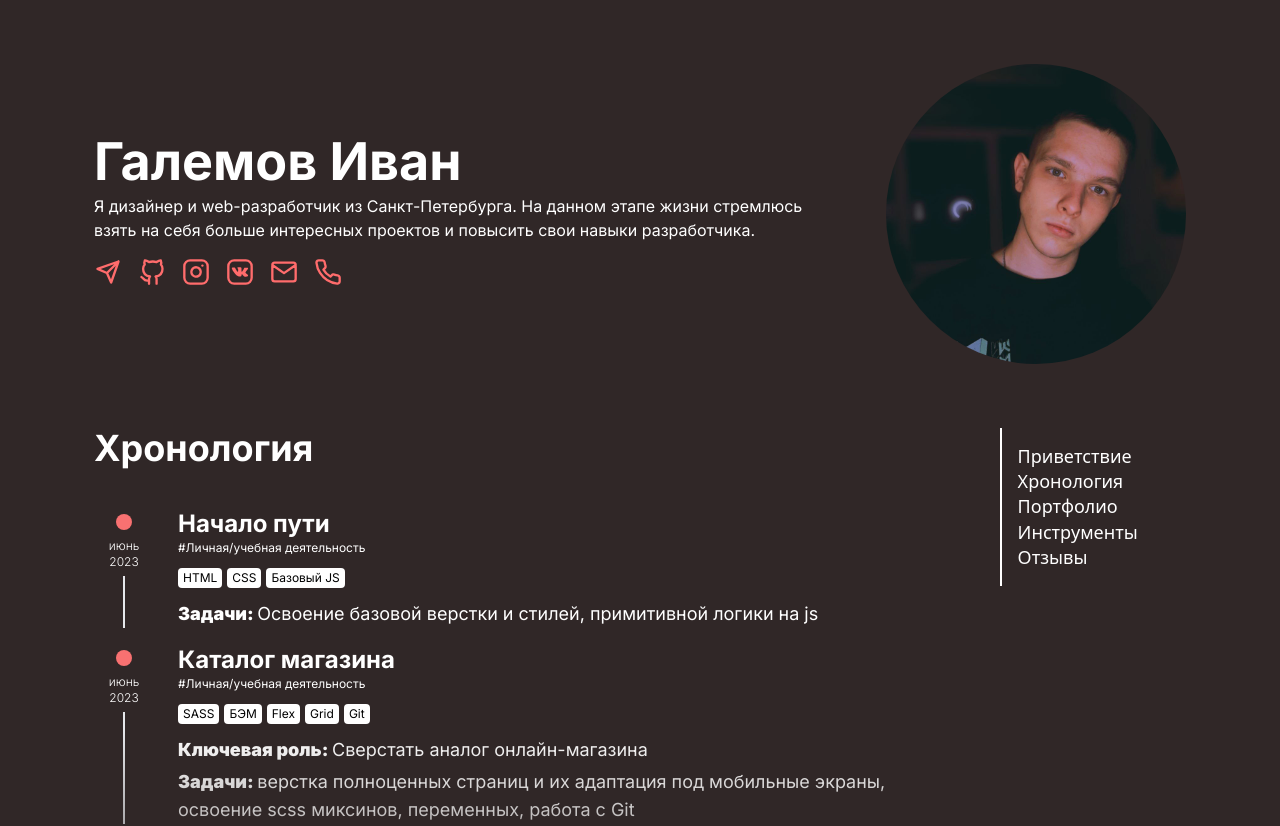
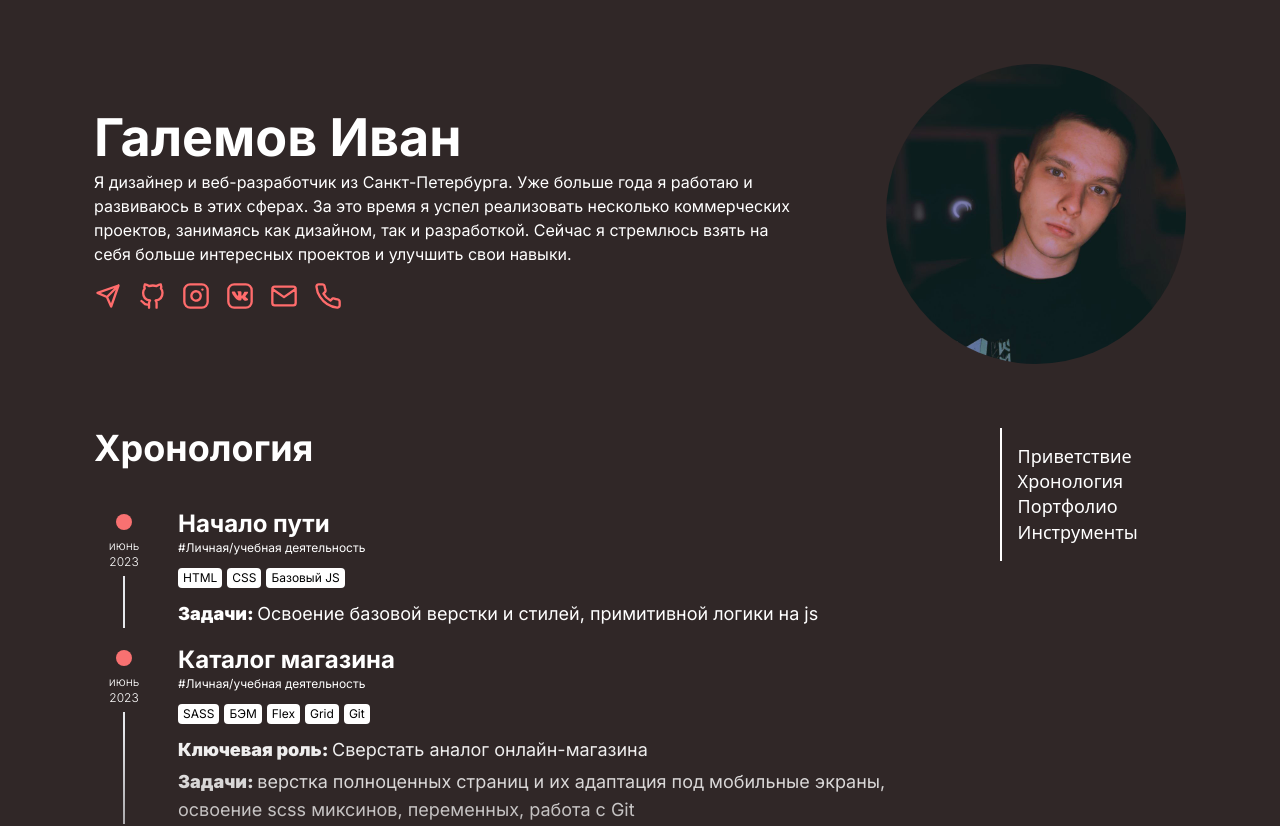
Before and after one commit to frontsinfin/Portfolio, a Next.js app in the folder client/: page / in a window 1280 px wide. Shown: the top 826 px of the page. Built offline with nearby package versions, Linux system fonts and the light colour scheme.

Commit message:
ref: header desc,del reviews

```diff
--- a/client/src/app/components/DateChronology.tsx
+++ b/client/src/app/components/DateChronology.tsx
@@ -4,7 +4,7 @@ interface DateChronologyProps {
 
 const DateChronology: React.FC<DateChronologyProps> = ({ data }) => {
   return (
-    <div className="col-span-1 flex flex-col items-center mr-3 md:mr-6 w-[42px] md:w-[60px]">
+    <div className="col-span-1 flex flex-col items-center mr-3 md:mr-6 w-[45px] md:w-[60px]">
       <div className="flex flex-col items-center my-[6px] gap-2">
         {/* точка*/}
         <div className=" rounded-full bg-red-400 w-3 h-3 md:w-4 md:h-4 "></div>
--- a/client/src/app/components/Header.tsx
+++ b/client/src/app/components/Header.tsx
@@ -24,9 +24,11 @@ const Header = () => {
         </h1>
         <div className="flex flex-col gap-4">
           <p className="text-[14px] md:text-base text-center md:text-left">
-            Я дизайнер и web-разработчик из Санкт-Петербурга. На данном этапе
-            жизни cтремлюсь взять на себя больше интересных проектов и повысить
-            свои навыки разработчика.
+            Я дизайнер и веб-разработчик из Санкт-Петербурга. Уже больше года я
+            работаю и развиваюсь в этих сферах. За это время я успел реализовать
+            несколько коммерческих проектов, занимаясь как дизайном, так и
+            разработкой. Сейчас я стремлюсь взять на себя больше интересных
+            проектов и улучшить свои навыки.
           </p>
           <div className="flex flex-wrap gap-4 justify-center md:justify-start">
             {contacts.map((social) => (
--- a/client/src/app/components/Portfolio.tsx
+++ b/client/src/app/components/Portfolio.tsx
@@ -9,6 +9,7 @@ import closeIcon from "../../../public/icons/close.svg";
 export default function Portfolio() {
   const [valueSlide, setValueSlide] = useState(true);
   const [isOpen, setIsOpen] = useState<null | number>(null);
+
   const clickOpenImage = (idx: null | number) => {
     setValueSlide(false);
     setIsOpen(idx);
--- a/client/src/app/constants/constants.tsx
+++ b/client/src/app/constants/constants.tsx
@@ -35,7 +35,7 @@ export const tools = [
 
 export const chronologyCards = [
   {
-    id: 0,
+    id: "Начало пути",
     data: "июнь 2023",
     title: "Начало пути",
     typeWork: "Личная/учебная деятельность",
@@ -44,7 +44,7 @@ export const chronologyCards = [
     imagesPortfolio: false,
   },
   {
-    id: 1,
+    id: "Каталог магазина",
     data: "июнь 2023",
     title: "Каталог магазина",
     typeWork: "Личная/учебная деятельность",
@@ -54,7 +54,7 @@ export const chronologyCards = [
     imagesPortfolio: false,
   },
   {
-    id: 2,
+    id: "TestHub - сайт опросник",
     data: "сентябрь 2023",
     title: "TestHub - сайт опросник",
     typeWork: "Личная/учебная деятельность",
@@ -64,7 +64,7 @@ export const chronologyCards = [
     imagesPortfolio: true,
   },
   {
-    id: 3,
+    id: "SolarHelper - сервис солнечных панелей",
     data: "октябрь 2023",
     title: "SolarHelper - сервис солнечных панелей",
     typeWork: "Совместная/коммерческая деятельность",
@@ -82,7 +82,7 @@ export const chronologyCards = [
     imagesPortfolio: false,
   },
   {
-    id: 4,
+    id: "Простой Backend",
     data: "декабрь 2023",
     title: "Простой Backend",
     typeWork: "Личная/учебная деятельность",
@@ -92,7 +92,7 @@ export const chronologyCards = [
     imagesPortfolio: false,
   },
   {
-    id: 5,
+    id: "Магазин Сантехники",
     data: "январь 2024",
     title: "Магазин Сантехники",
     typeWork: "Совместная/коммерческая деятельность",
@@ -102,7 +102,7 @@ export const chronologyCards = [
     imagesPortfolio: true,
   },
   {
-    id: 6,
+    id: "Это портфолио",
     data: "февраль 2024",
     title: "Это портфолио",
     typeWork: "Личная деятельность",
@@ -112,7 +112,7 @@ export const chronologyCards = [
     imagesPortfolio: false,
   },
   {
-    id: 7,
+    id: "Сайт для Адвоката",
     data: "март 2024",
     title: "Сайт для Адвоката",
     typeWork: "Личная/коммерческая деятельность",
@@ -128,7 +128,7 @@ export const navBarButtons = [
   "Хронология",
   "Портфолио",
   "Инструменты",
-  "Отзывы",
+  // "Отзывы",
 ];
 
 import сантехникаPreview from "../../../public/potrfolio/full/Сантехника Апшеронск/1.jpg";
@@ -186,7 +186,7 @@ export const portfolioImages = [
     preview: testHubPreview,
   },
   {
-    id: 1,
+    id: "",
     name: "samsung",
     case: [samsung1, samsung2, samsung3, samsung4],
     preview: samsungPreview,
--- a/client/src/app/globals.css
+++ b/client/src/app/globals.css
@@ -140,3 +140,7 @@
     top: 8px;
   }
 }
+
+.active_scroll_el {
+  background: rgba(255, 0, 0, 0.137);
+}
--- a/client/src/app/page.tsx
+++ b/client/src/app/page.tsx
@@ -14,7 +14,7 @@ export default function Home() {
           <Chronology />
           <Portfolio />
           <Tools />
-          <Reviews />
+          {/* <Reviews /> */}
         </div>
         <NavBar />
       </div>
```
Also changed, not shown: client/src/app/components/Chronology.tsx (+13 -0 lines).
